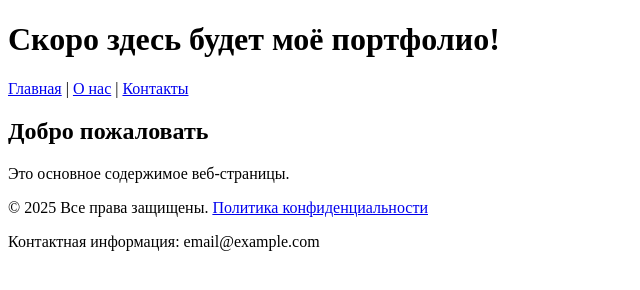
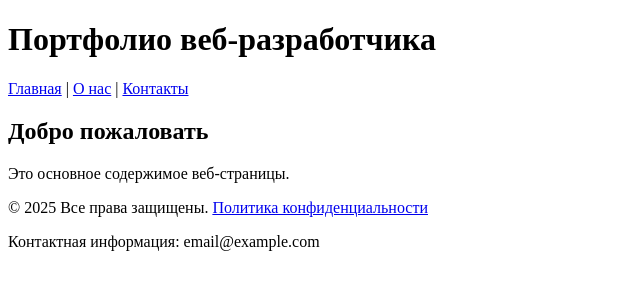
Before and after one commit to ksxfq/my-portfolio, a plain HTML site: page index.html in a window 1280 px wide. Shown: the whole page, without its empty margins (0-640 px from the left). Drawn offline with Linux system fonts and the light colour scheme.

Commit message:
Header update in feature branch

```diff
--- a/index.html
+++ b/index.html
@@ -9,7 +9,7 @@
 
     <!-- Шапка сайта (Header) -->
     <header>
-        <h1>Скоро здесь будет моё портфолио!</h1>
+        <h1>Портфолио веб-разработчика</h1>
         <nav>
             <a href="#home">Главная</a> |
             <a href="#about">О нас</a> |
```
